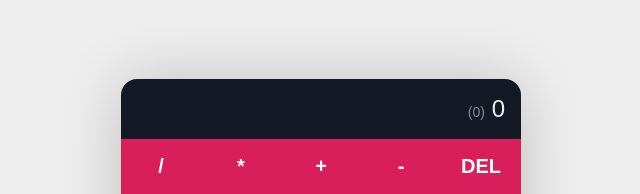
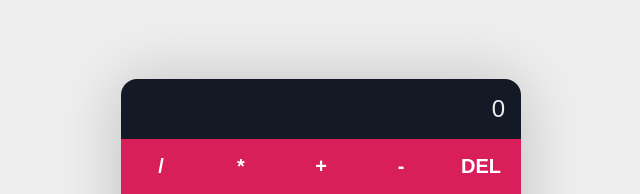
Before and after one commit to aznprodude12/Calculator-App, a React (Create React App) app: page / in a window 1280 px wide. Shown: the part 154-348 px from the top of the page, without its empty margins (319-959 px from the left). Built offline with nearby package versions, Linux system fonts and the light colour scheme; the HTML template or start-up script is replaced by a standard one.

Commit message:
Automatically Calculate Result While Updating Calculations
This commit adds the functionality to automatically calculate the result which appears on the left hand side of the calculations while you're updating the calculations.

```diff
--- a/src/App.js
+++ b/src/App.js
@@ -2,6 +2,7 @@ import { useState } from 'react';
 
 function App() {
   const [ calc, setCalc ] = useState("");
+  const [ result, setResult ] = useState("");
 
   const ops = ['/', '*', '+', '-', '.'];
 
@@ -13,6 +14,11 @@ function App() {
         return;
       }
     setCalc(calc + value);
+
+    // automatically calculates the result while updating the calculations
+    if (!ops.includes(value)) {
+      setResult(eval(calc + value).toString());
+    }
   }
 
   const createDigits = () => {
@@ -35,7 +41,7 @@ function App() {
     <div className="App">
       <div className="calculator">
         <div className="display">
-          <span>(0)</span>&nbsp;
+          { result ? <span>({result})</span> : '' }&nbsp;
           { calc || "0" }
         </div>
         <div className="operators">
```
